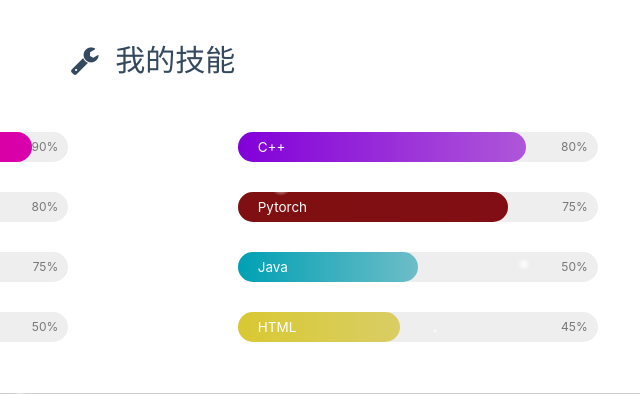
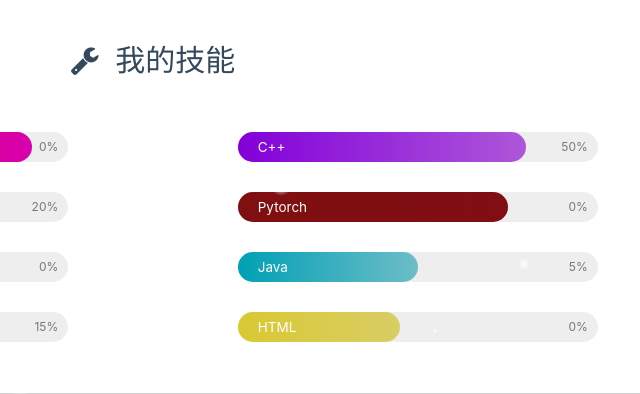
Before and after one commit to MuQoe/MuQoe.github.io, a plain HTML site: page about/index.html in a window 1280 px wide. Shown: the part 1340-1734 px from the top of the page, 487-1127 px from the left. Drawn offline with Linux system fonts and the light colour scheme; some packages are replaced by stand-ins of ours; no server answers; animation ran at ten frames a second; a script that the page names is missing.

Commit message:
Site updated: 2020-02-14 03:30:25

```diff
--- a/about/index.html
+++ b/about/index.html
@@ -601,7 +601,7 @@
                      style="background: linear-gradient(to right, #FF0066 0%, #FF00CC 100%); width: 90%">
                     <span>Algorithm</span>
                 </div>
-                <div class="skill-bar-percent">90%</div>
+                <div class="skill-bar-percent">0%</div>
             </div>
         </div>
 
@@ -612,7 +612,7 @@
                      style="background: linear-gradient(to right, #9900FF 0%, #CC66FF 100%); width: 80%">
                     <span>C++</span>
                 </div>
-                <div class="skill-bar-percent">80%</div>
+                <div class="skill-bar-percent">50%</div>
             </div>
         </div>
 
@@ -623,7 +623,7 @@
                      style="background: linear-gradient(to right, #2196F3 0%, #42A5F5 100%); width: 80%">
                     <span>Python</span>
                 </div>
-                <div class="skill-bar-percent">80%</div>
+                <div class="skill-bar-percent">20%</div>
             </div>
         </div>
 
@@ -634,7 +634,7 @@
                      style="background: linear-gradient(to right, #951213 0%, #961117 100%); width: 75%">
                     <span>Pytorch</span>
                 </div>
-                <div class="skill-bar-percent">75%</div>
+                <div class="skill-bar-percent">0%</div>
             </div>
         </div>
 
@@ -645,7 +645,7 @@
                      style="background: linear-gradient(to right, #F12F12 0%, #F6464F 100%); width: 75%">
                     <span>Dynet</span>
                 </div>
-                <div class="skill-bar-percent">75%</div>
+                <div class="skill-bar-percent">0%</div>
             </div>
         </div>
 
@@ -656,7 +656,7 @@
                      style="background: linear-gradient(to right, #00BCD4 0%, #80DEEA 100%); width: 50%">
                     <span>Java</span>
                 </div>
-                <div class="skill-bar-percent">50%</div>
+                <div class="skill-bar-percent">5%</div>
             </div>
         </div>
 
@@ -667,7 +667,7 @@
                      style="background: linear-gradient(to right, #4CAF50 0%, #81C784 100%); width: 50%">
                     <span>SQL</span>
                 </div>
-                <div class="skill-bar-percent">50%</div>
+                <div class="skill-bar-percent">15%</div>
             </div>
         </div>
 
@@ -678,7 +678,7 @@
                      style="background: linear-gradient(to right, #FFEB3B 0%, #FFF176 100%); width: 45%">
                     <span>HTML</span>
                 </div>
-                <div class="skill-bar-percent">45%</div>
+                <div class="skill-bar-percent">0%</div>
             </div>
         </div>
 
```
